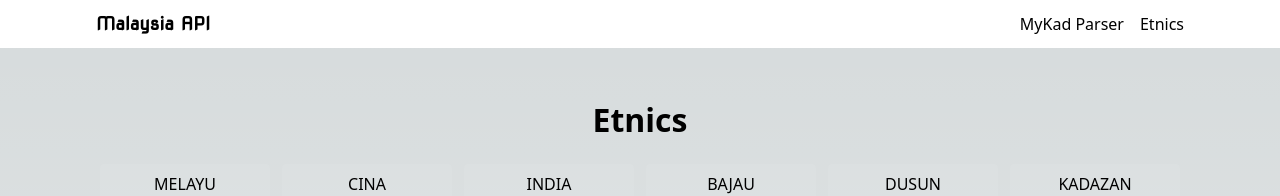
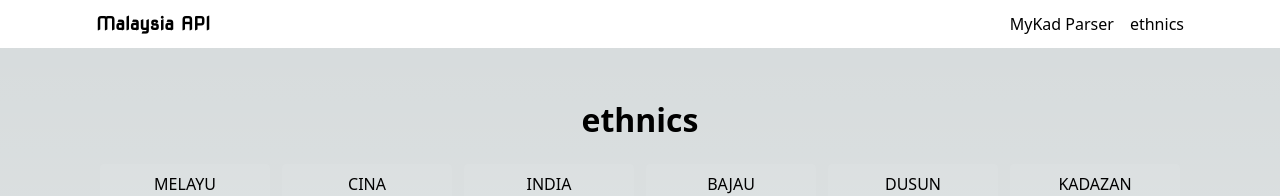
Before and after one commit to Altafxx/malaysia-api, a Next.js app: page /etnics in a window 1280 px wide. Shown: the top 196 px of the page. Built offline with nearby package versions, Linux system fonts and the light colour scheme.

Commit message:
update: rename etnics to ethnics

```diff
--- a/src/app/api/etnics/route.ts
+++ b/src/app/api/ethnics/route.ts
@@ -1,4 +1,4 @@
-import data from '@/dataset/etnics.json';
+import data from '@/dataset/ethnics.json';
 
 export async function GET(req: any, res: any) {
     try {
--- a/src/app/etnics/page.tsx
+++ b/src/app/etnics/page.tsx
@@ -1,17 +1,17 @@
-import etnics from '@/dataset/etnics.json';
+import ethnic from '@/dataset/ethnics.json'
 
-export default function Etnics() {
-    const data = etnics;
+export default function ethnics() {
+    const data = ethnic;
 
-    if (!Array.isArray(data.etnics)) {
+    if (!Array.isArray(data.ethnics)) {
         return <div className="text-center">Invalid data format</div>;
     }
 
     return (
         <div className="text-center">
-            <h1>Etnics</h1>
+            <h1>ethnics</h1>
             <div className="grid xl:grid-cols-6 lg:grid-cols-4 md:grid-cols-2 sm:md:grid-cols-1 gap-1 mt-4">
-                {data?.etnics.map((item: any, index: any) => (
+                {data?.ethnics.map((item: any, index: any) => (
                     <div key={index} className="rounded bg-white/5 py-2 m-1">{item}</div>
                 ))}
             </div>
--- a/src/components/footer.tsx
+++ b/src/components/footer.tsx
@@ -41,7 +41,7 @@ export default function Footer() {
                 <div>
                     <h3>Generic</h3>
                     <ul>
-                        <li>Ethnics</li>
+                        <li>ethnics</li>
                     </ul>
                 </div>
             </div>
--- a/src/components/navbar.tsx
+++ b/src/components/navbar.tsx
@@ -47,7 +47,7 @@ export default function Navbar() {
                 </div>
                 <div className={`hidden sm:block text-black ml-4 ${isMenuOpen ? 'hidden' : 'block'}`}>
                     <a href='/api/mykad-checker?id=451214-03-6557' className='hover:font-bold'>MyKad Parser</a>
-                    <a href='/api/races' className='ml-4 hover:font-bold'>Etnics</a>
+                    <a href='/api/races' className='ml-4 hover:font-bold'>ethnics</a>
                 </div>
                 {isMenuOpen && (
                     <div className="sm:hidden text-black absolute top-0 left-0 right-0 bottom-0 bg-white z-10">
@@ -71,7 +71,7 @@ export default function Navbar() {
                             <div>
                                 <h3>Generic</h3>
                                 <ul>
-                                    <li><a href='/api/etnics' className='block hover:font-bold'>Etnics</a></li>
+                                    <li><a href='/api/ethnics' className='block hover:font-bold'>ethnics</a></li>
                                 </ul>
                             </div>
                         </div>
--- a/src/dataset/etnics.json
+++ b/src/dataset/ethnics.json
@@ -1,5 +1,5 @@
 {
-    "etnics": [
+    "ethnics": [
         "MELAYU",
         "CINA",
         "INDIA",
```
